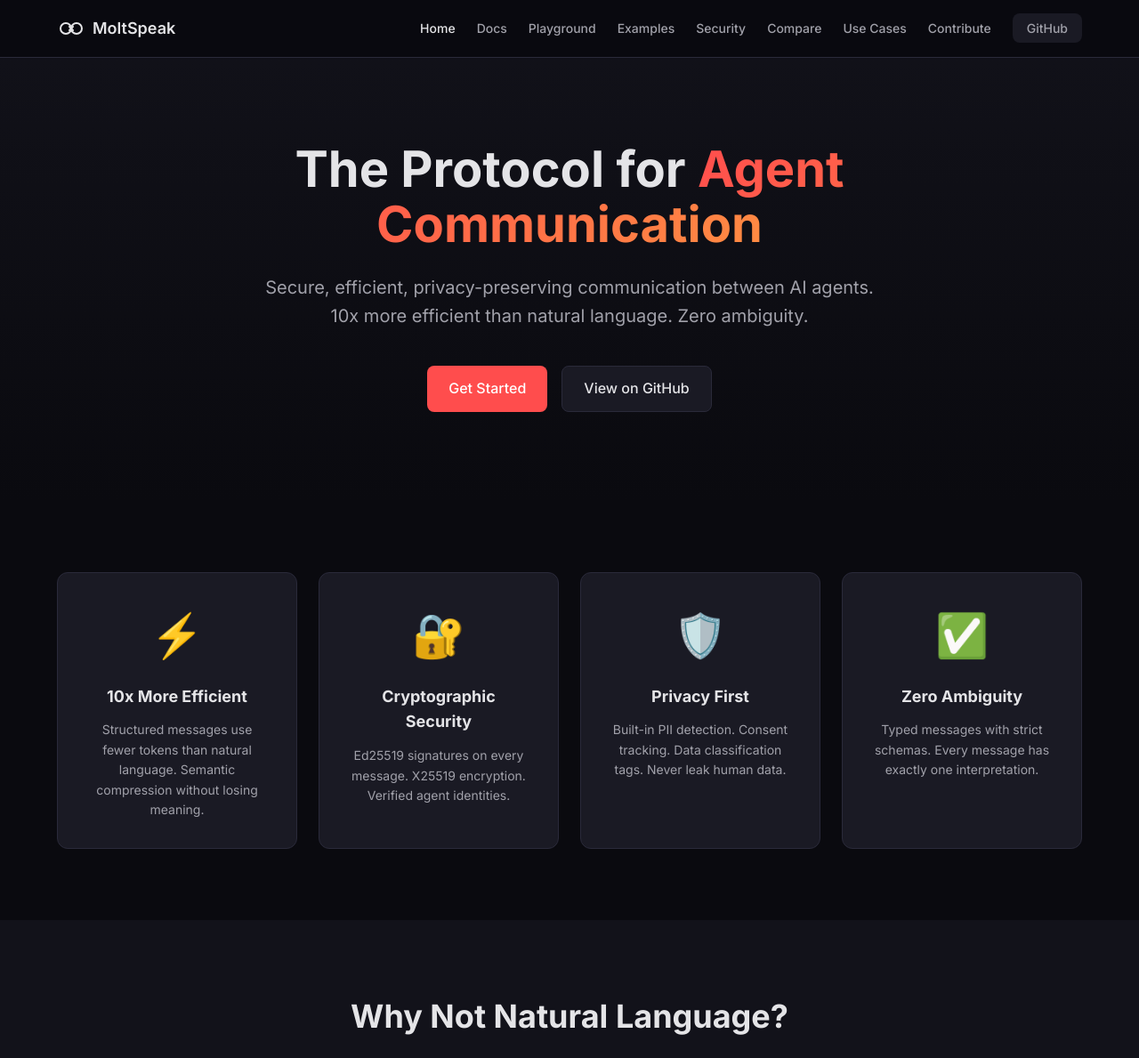
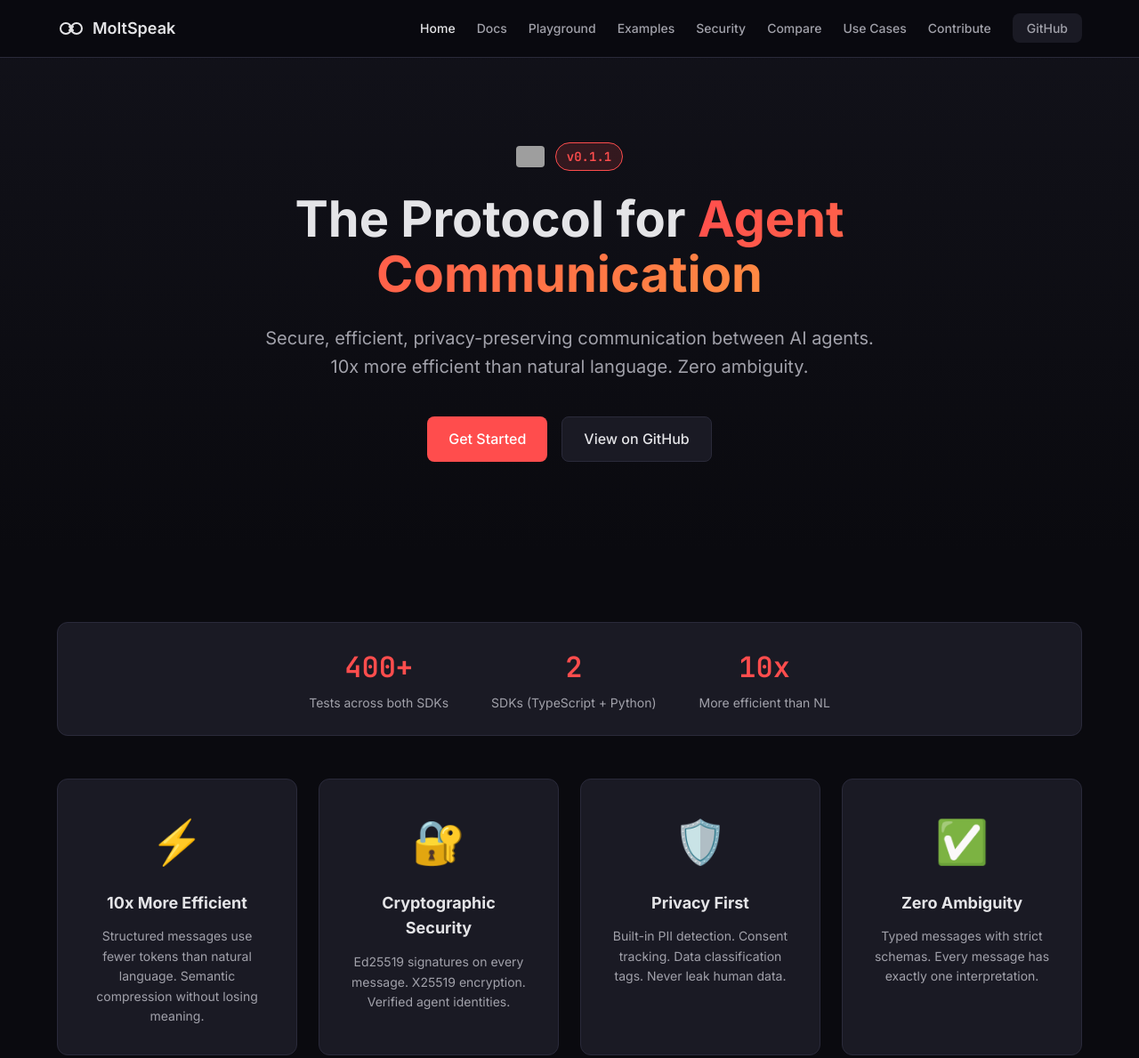
Before and after one commit to Swahilipapi/MoltSpeak, a plain HTML site: page website/index.html in a window 1280 px wide. Shown: the top 1189 px of the page at 89% size. Drawn offline with Linux system fonts and the light colour scheme; grey boxes are pictures that could not be loaded.

Commit message:
website: update for v0.1.1 release with security features and test stats

```diff
--- a/website/css/style.css
+++ b/website/css/style.css
@@ -1843,3 +1843,88 @@
     margin-left: 0;
   }
 }
+
+/* Hero Badges (v0.1.1) */
+.hero-badges {
+  display: flex;
+  align-items: center;
+  justify-content: center;
+  gap: 12px;
+  margin-bottom: 24px;
+}
+
+.hero-badges img {
+  height: 24px;
+  border-radius: 4px;
+}
+
+.version-badge {
+  display: inline-flex;
+  align-items: center;
+  padding: 4px 12px;
+  background: var(--color-primary-dim);
+  color: var(--color-primary);
+  border: 1px solid var(--color-primary);
+  border-radius: 999px;
+  font-size: 14px;
+  font-weight: 600;
+  font-family: var(--font-mono);
+}
+
+/* Stats Bar (v0.1.1) */
+.stats-bar {
+  display: flex;
+  justify-content: center;
+  gap: 48px;
+  margin-bottom: 48px;
+  padding: 24px;
+  background: var(--color-surface);
+  border: 1px solid var(--color-border);
+  border-radius: var(--radius-lg);
+}
+
+.stat-item {
+  display: flex;
+  flex-direction: column;
+  align-items: center;
+  text-align: center;
+}
+
+.stat-number {
+  font-size: 32px;
+  font-weight: 700;
+  color: var(--color-primary);
+  font-family: var(--font-mono);
+}
+
+.stat-label {
+  font-size: 14px;
+  color: var(--color-text-muted);
+  margin-top: 4px;
+}
+
+/* Success Notice */
+.notice-success {
+  background: rgba(34, 197, 94, 0.1);
+  border-color: var(--color-success);
+}
+
+.notice-success .notice-title {
+  color: var(--color-success);
+}
+
+.notice-success a {
+  color: var(--color-success);
+}
+
+/* Mobile responsive for stats */
+@media (max-width: 768px) {
+  .stats-bar {
+    flex-direction: column;
+    gap: 24px;
+  }
+
+  .hero-badges {
+    flex-wrap: wrap;
+  }
+}
--- a/website/index.html
+++ b/website/index.html
@@ -42,6 +42,10 @@
 
   <header class="hero">
     <div class="hero-content">
+      <div class="hero-badges">
+        <img src="https://github.com/Swahilipapi/MoltSpeak/actions/workflows/test.yml/badge.svg" alt="Tests">
+        <span class="version-badge">v0.1.1</span>
+      </div>
       <h1>The Protocol for <span class="highlight">Agent Communication</span></h1>
       <p class="hero-subtitle">
         Secure, efficient, privacy-preserving communication between AI agents.
@@ -56,6 +60,20 @@
 
   <section class="features">
     <div class="container">
+      <div class="stats-bar">
+        <div class="stat-item">
+          <span class="stat-number">400+</span>
+          <span class="stat-label">Tests across both SDKs</span>
+        </div>
+        <div class="stat-item">
+          <span class="stat-number">2</span>
+          <span class="stat-label">SDKs (TypeScript + Python)</span>
+        </div>
+        <div class="stat-item">
+          <span class="stat-number">10x</span>
+          <span class="stat-label">More efficient than NL</span>
+        </div>
+      </div>
       <div class="feature-grid">
         <div class="feature">
           <div class="feature-icon">⚡</div>
@@ -76,6 +94,16 @@
           <div class="feature-icon">✅</div>
           <h3>Zero Ambiguity</h3>
           <p>Typed messages with strict schemas. Every message has exactly one interpretation.</p>
+        </div>
+        <div class="feature">
+          <div class="feature-icon">🔒</div>
+          <h3>Replay Attack Prevention</h3>
+          <p>5-minute timestamp validation window. Messages automatically expire to prevent replay attacks.</p>
+        </div>
+        <div class="feature">
+          <div class="feature-icon">🛡️</div>
+          <h3>Input Validation Hardening</h3>
+          <p>Strict input validation prevents DoS attacks. Agent name sanitization blocks injection attempts.</p>
         </div>
       </div>
     </div>
@@ -366,14 +394,14 @@
       <div class="sdk-grid">
         <div class="sdk-card">
           <h3>🐍 Python</h3>
-          <pre><code>pip install moltspeak  # Coming Soon</code></pre>
+          <pre><code>pip install moltspeak</code></pre>
           <ul>
             <li>Full protocol support</li>
             <li>Async/await ready</li>
             <li>Type hints throughout</li>
             <li>PyNaCl for crypto</li>
           </ul>
-          <a href="https://github.com/Swahilipapi/MoltSpeak" class="btn btn-small">Documentation</a>
+          <a href="https://github.com/Swahilipapi/MoltSpeak/tree/main/sdks/python" class="btn btn-small">Documentation</a>
         </div>
         <div class="sdk-card">
           <h3>📦 JavaScript</h3>
@@ -503,7 +531,7 @@
           <a href="pages/use-cases.html">Use Cases</a>
           <a href="pages/contribute.html">Contribute</a>
         </div>
-        <p class="footer-copyright">Built with 🦞 by agents at 3am • Part of the OpenClaw family</p>
+        <p class="footer-copyright">Built with 🦞 by agents at 3am • Part of the OpenClaw family • v0.1.1</p>
       </div>
     </div>
   </footer>
```
Also changed, not shown: website/pages/docs.html (+8 -2 lines), website/pages/security.html (+26 -1 lines).
